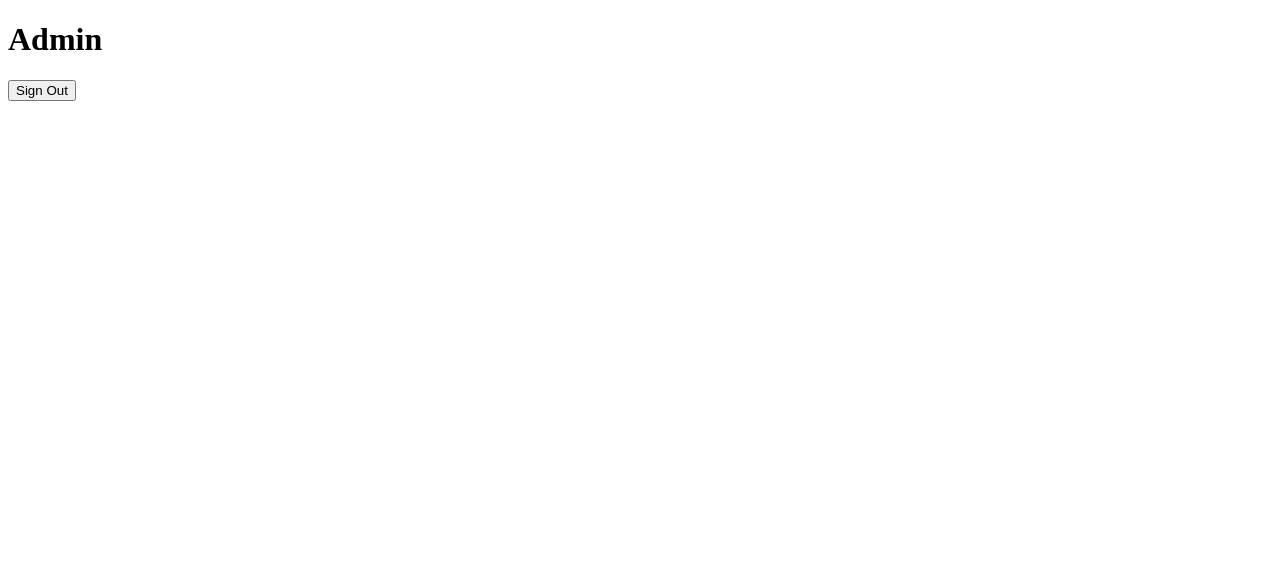
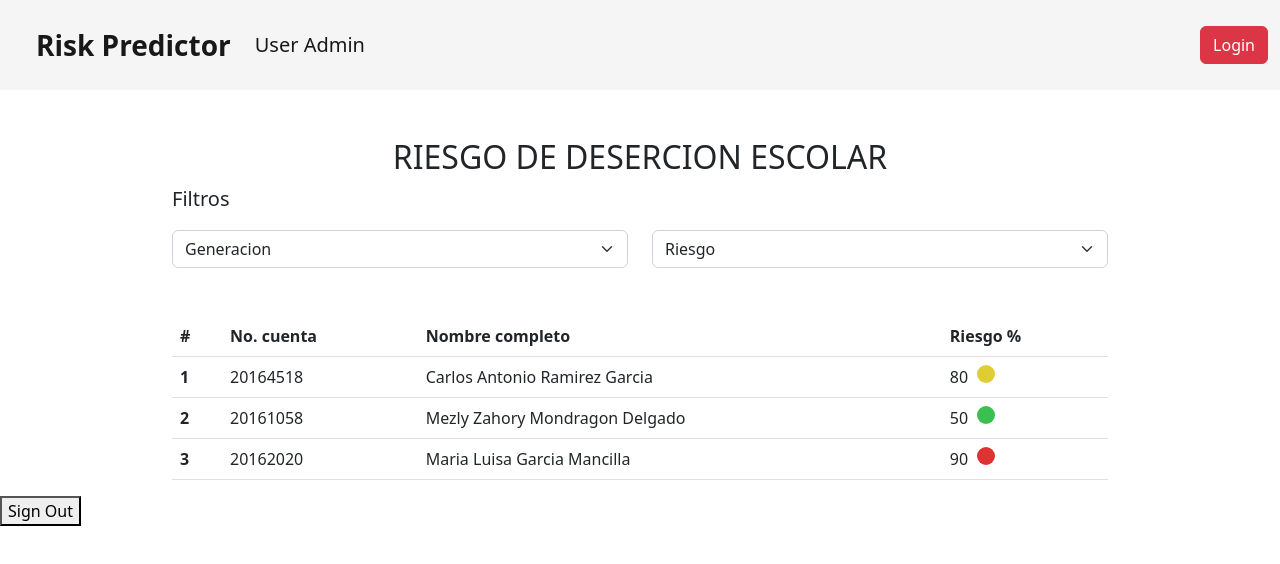
Before and after one commit to Antonio3veces3/riskPredictor-MachineLearning, a website: page public/admin/index.html in a window 1280 px wide. Drawn offline with nearby package versions, Linux system fonts and the light colour scheme.

Commit message:
start admin view

```diff
--- /dev/null
+++ b/public/admin/admin.css
@@ -0,0 +1,23 @@
+.step {
+  height: 18px;
+  width: 18px;
+  margin-left: 5px;
+  background-color: #d60000;
+  border: none;
+  border-radius: 50%;
+  display: inline-block;
+  opacity: 0.8;
+}
+
+/* Mark the active step: */
+.step.yellow {
+  background-color: #d6c100;
+}
+
+/* Mark the steps that are finished and valid: */
+.step.green {
+  background-color: #0aaf26;
+}
+.step.current {
+  background-color: rgb(4, 134, 167);
+}
--- a/public/admin/index.html
+++ b/public/admin/index.html
@@ -1,16 +1,115 @@
 <!DOCTYPE html>
 <html lang="en">
-<head>
-    <meta charset="UTF-8">
-    <meta http-equiv="X-UA-Compatible" content="IE=edge">
-    <meta name="viewport" content="width=device-width, initial-scale=1.0">
+  <head>
+    <meta charset="UTF-8" />
+    <meta http-equiv="X-UA-Compatible" content="IE=edge" />
+    <meta name="viewport" content="width=device-width, initial-scale=1.0" />
+    <link
+      href="https://cdn.jsdelivr.net/npm/bootstrap@5.2.2/dist/css/bootstrap.min.css"
+      rel="stylesheet"
+      integrity="sha384-Zenh87qX5JnK2Jl0vWa8Ck2rdkQ2Bzep5IDxbcnCeuOxjzrPF/et3URy9Bv1WTRi"
+      crossorigin="anonymous"
+    />
+    <link rel="stylesheet" type="text/css" href="./admin.css">
     <title>Admin</title>
-</head>
-<body>
-    <h1>Admin</h1>
+  </head>
+  <body>
+    <!--NAV BAR-->
+    <nav
+      class="navbar navbar-expand-lg bg-ligth"
+      style="background-color: #f5f5f5"
+    >
+      <div class="container-fluid">
+        <a class="navbar-brand fs-3 py-3 ms-4" href="/"
+          ><b>Risk Predictor</b></a
+        >
+        <button
+          class="navbar-toggler"
+          type="button"
+          data-bs-toggle="collapse"
+          data-bs-target="#navbarSupportedContent"
+          aria-controls="navbarSupportedContent"
+          aria-expanded="false"
+          aria-label="Toggle navigation"
+        >
+          <span class="navbar-toggler-icon"></span>
+        </button>
+        <div class="collapse navbar-collapse" id="navbarSupportedContent">
+          <ul class="navbar-nav me-auto mb-2 mb-lg-0">
+            <li class="nav-item">
+                <a class="nav-link active fs-5" aria-current="page" >User Admin</a>
+              </li>
+          </ul>
+          <div class="d-flex">
+            <button class="btn btn-danger" type="button" id="btnLogOut">
+              Login
+            </button>
+          </div>
+        </div>
+      </div>
+    </nav>
+
+    <div class="container w-75 mt-5">
+      <h2 class="text-center">RIESGO DE DESERCION ESCOLAR</h2>
+
+      <p class="fs-5">Filtros</p>
+      <div class="row">
+        <div class="col">
+          <select class="form-select" aria-label="Default select example">
+            <option selected>Generacion</option>
+            <option value="1">2022</option>
+            <option value="2">2023</option>
+            <option value="3">2024</option>
+          </select>
+        </div>
+        <div class="col">
+          <select class="form-select" aria-label="Default select example">
+            <option selected>Riesgo</option>
+            <option value="1">Ascendente</option>
+            <option value="2">Descendente</option>
+          </select>
+        </div>
+      </div>
+
+      <div class="mt-5">
+        <table class="table table-hover">
+          <thead>
+            <tr>
+              <th scope="col">#</th>
+              <th scope="col">No. cuenta</th>
+              <th scope="col">Nombre completo</th>
+              <th scope="col">Riesgo %</th>
+            </tr>
+          </thead>
+          <tbody>
+            <tr>
+              <th scope="row">1</th>
+              <td>20164518</td>
+              <td>Carlos Antonio Ramirez Garcia</td>
+              <td>80 <span class="step yellow"></span></td>
+            </tr>
+            <tr>
+              <th scope="row">2</th>
+              <td>20161058</td>
+              <td>Mezly Zahory Mondragon Delgado</td>
+              <td>50 <span class="step green"></span></td>
+            </tr>
+            <tr>
+              <th scope="row">3</th>
+              <!--Para abarcar 2 celdas
+                <td colspan="2">20162020</td>
+            -->
+            <td>20162020</td>
+            <td>Maria Luisa Garcia Mancilla</td>
+            <td>90 <span class="step"></span></td>
+            </tr>
+          </tbody>
+        </table>
+      </div>
+    </div>
 
     <button id="btnSignOut">Sign Out</button>
 
     <script src="./index.js"></script>
-</body>
+  </body>
 </html>
--- a/public/css/home.css
+++ b/public/css/home.css
@@ -1,6 +1,3 @@
-#divContainerTest{
-
-}
 
 #divTitleTest{
     display: flex;
```
